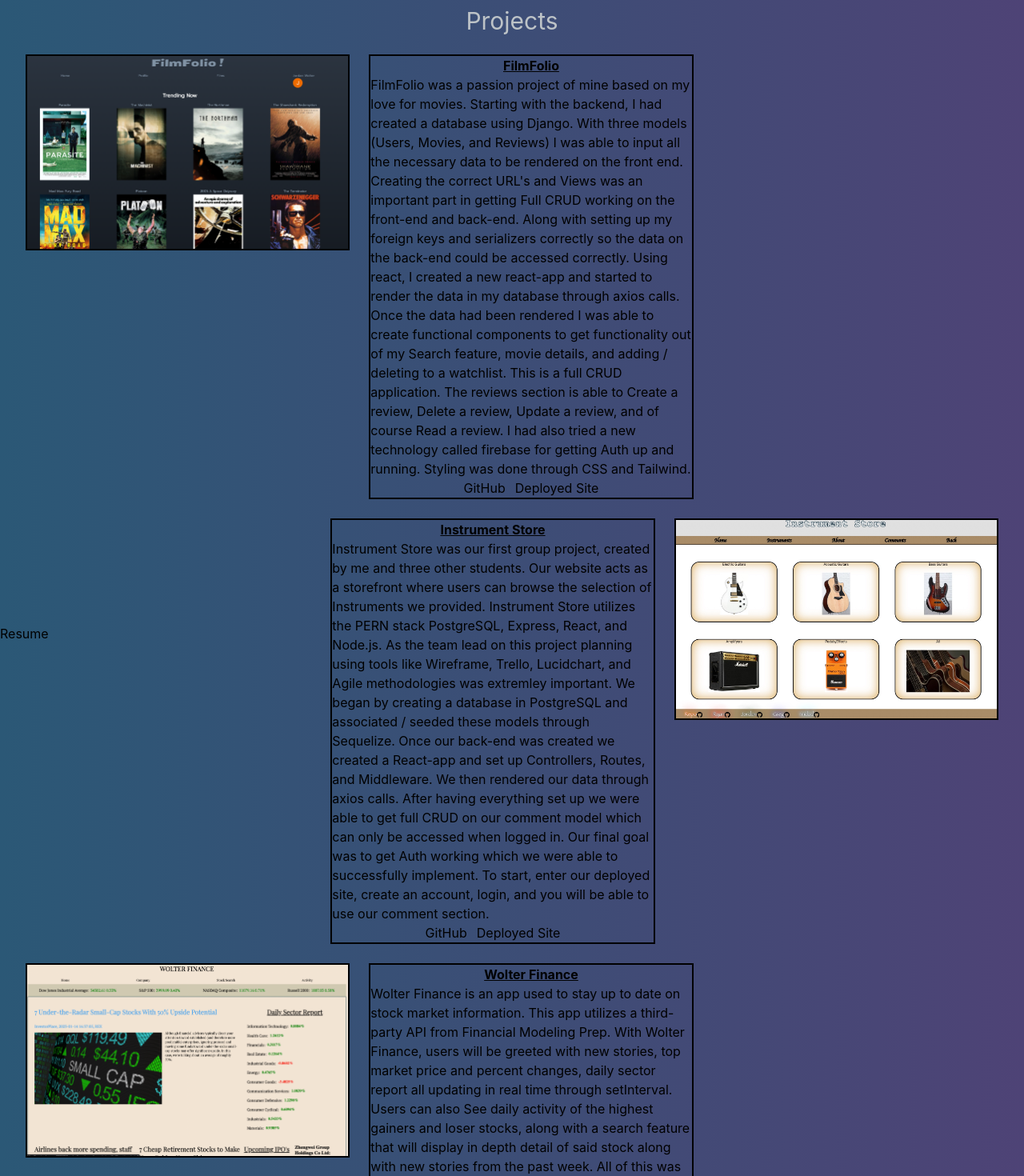
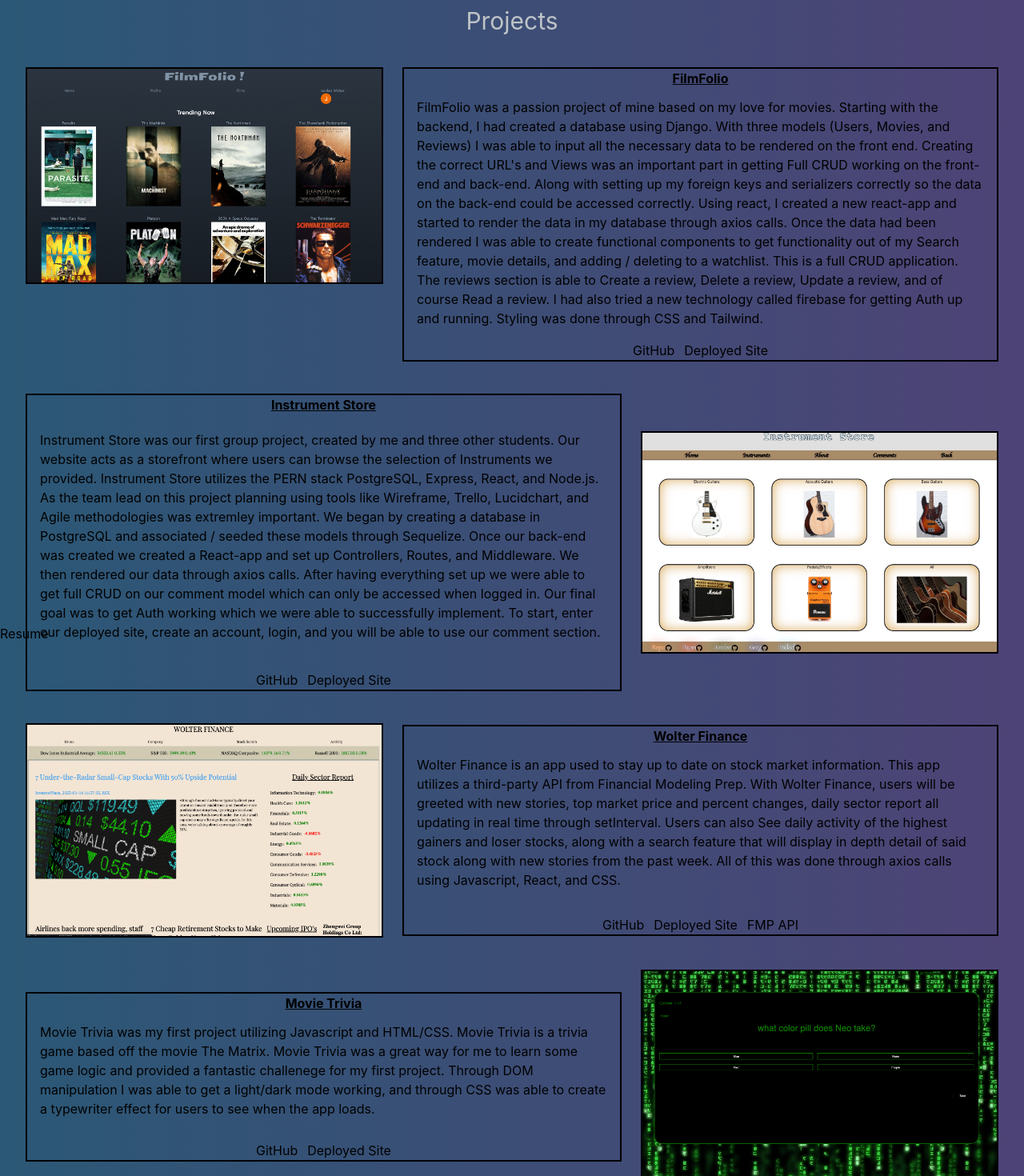
Before and after one commit to Jwolter23/my-portfolio, a React (Create React App) app in the folder portfolio-app/: page / in a window 1280 px wide. Shown: the part 860-2330 px from the top of the page at 80% size. Built offline with nearby package versions, Linux system fonts and the light colour scheme.

Commit message:
fixed the sizing and positiong of boxes in project section

```diff
--- a/portfolio-app/src/components/Home.jsx
+++ b/portfolio-app/src/components/Home.jsx
@@ -30,44 +30,46 @@
             <div className=' h-screen w-screen px-8 pt-7'>
                 <h1 ref={myRef} className=' text-silver flex justify-center text-3xl'>Projects</h1>
 
-                <div className='flex gap-6 mt-6'>
-                <div className='w-1/3 h-1/3  border-2  justify-center'>
+                <div className='flex gap-6 mt-10'>
+                <div className='w-2/5 h-2/3  border-2  justify-center'>
                     <img src={FilmFolio} className='w-full h-full'></img>
                 </div>
-                <div className='w-1/3 h-2/3 flex flex-col border-2 '>
+
+                <div className='w-2/3 h-2/3 flex flex-col border-2 items-center'>
                     <h1 className='flex justify-center underline font-bold  '>FilmFolio</h1>
-                    <h1 className='w-full h-1/3 flex  '>FilmFolio was a passion project of mine based on my love for movies. Starting with the backend, I had created a database using Django. With three models (Users, Movies, and Reviews) I was able to input all the necessary data to be rendered on the front end. Creating the correct URL's and Views was an important part in getting Full CRUD working on the front-end and back-end. Along with setting up my foreign keys and serializers correctly so the data on the back-end could be accessed correctly. Using react, I created a new react-app and started to render the data in my database through axios calls.  Once the data had been rendered I was able to create functional components to get functionality out of my Search feature, movie details, and adding / deleting to a watchlist.  This is a full CRUD application. The reviews section is able to Create a review, Delete a review, Update a review, and of course Read a review. I had also tried a new technology called firebase for getting Auth up and running. Styling was done through CSS and Tailwind.</h1>
-                    <div className='flex gap-3 justify-center'>
+                    <h1 className='w-full h-1/3 flex mt-3 px-4'>FilmFolio was a passion project of mine based on my love for movies. Starting with the backend, I had created a database using Django. With three models (Users, Movies, and Reviews) I was able to input all the necessary data to be rendered on the front end. Creating the correct URL's and Views was an important part in getting Full CRUD working on the front-end and back-end. Along with setting up my foreign keys and serializers correctly so the data on the back-end could be accessed correctly. Using react, I created a new react-app and started to render the data in my database through axios calls.  Once the data had been rendered I was able to create functional components to get functionality out of my Search feature, movie details, and adding / deleting to a watchlist.  This is a full CRUD application. The reviews section is able to Create a review, Delete a review, Update a review, and of course Read a review. I had also tried a new technology called firebase for getting Auth up and running. Styling was done through CSS and Tailwind.</h1>
+                    <div className='flex gap-3 justify-center mt-4'>
                     <a href="https://github.com/Jwolter23/FilmFolio" target="_blank">GitHub</a>
                         <h1>Deployed Site</h1>
                     </div>
                 </div>
 
+
                 </div>
 
-                <div className='flex gap-6 mt-6 justify-end'>
-                <div className='w-1/3 h-2/3 flex flex-col  border-2 '>
+                <div className='flex gap-6 mt-10 justify-end items-center'>
+                <div className='w-2/3 h-2/3 flex flex-col  border-2 '>
                 <h1 className='flex justify-center underline font-bold'>Instrument Store</h1>
-                    <h1 className='w-full h-1/3 flex '>Instrument Store was our first group project, created by me and three other students. Our website acts as a storefront where users can browse the selection of Instruments we provided. Instrument Store utilizes the PERN stack PostgreSQL, Express, React, and Node.js. As the team lead on this project planning using tools like Wireframe, Trello, Lucidchart, and Agile methodologies was extremley important. We began by creating a database in PostgreSQL and associated / seeded these models through Sequelize. Once our back-end was created we created a React-app and set up Controllers, Routes, and Middleware. We then rendered our data through axios calls. After having everything set up we were able to get full CRUD on our comment model which can only be accessed when logged in. Our final goal was to get Auth working which we were able to successfully implement. To start, enter our deployed site, create an account, login, and you will be able to use our comment section. </h1>
-                    <div className='flex gap-3 justify-center'>
+                    <h1 className='w-full h-1/3 flex mt-5 px-4'>Instrument Store was our first group project, created by me and three other students. Our website acts as a storefront where users can browse the selection of Instruments we provided. Instrument Store utilizes the PERN stack PostgreSQL, Express, React, and Node.js. As the team lead on this project planning using tools like Wireframe, Trello, Lucidchart, and Agile methodologies was extremley important. We began by creating a database in PostgreSQL and associated / seeded these models through Sequelize. Once our back-end was created we created a React-app and set up Controllers, Routes, and Middleware. We then rendered our data through axios calls. After having everything set up we were able to get full CRUD on our comment model which can only be accessed when logged in. Our final goal was to get Auth working which we were able to successfully implement. To start, enter our deployed site, create an account, login, and you will be able to use our comment section. </h1>
+                    <div className='flex gap-3 justify-center mt-9'>
                     <a href="https://github.com/Jwolter23/Instrument_Store" target="_blank">GitHub</a>
                         <h1>Deployed Site</h1>
                     </div>
                 </div>
-                <div className='w-1/3 h-1/3  border-2 flex justify-center'>
+                <div className='w-2/5 h-2/3  border-2 flex justify-center'>
                     <img src={Instrument} className='w-full h-full'></img>
                 </div>
                 </div>
 
 
-                <div className='flex gap-6 mt-6'>
-                <div className='w-1/3 h-1/3  border-2 flex justify-center'>
+                <div className='flex gap-6 mt-10 items-center'>
+                <div className='w-2/5 h-1/3  border-2 flex justify-center'>
                     <img src={WolterFinance} className='w-full h-full'></img>
                 </div>
-                <div className='w-1/3 h-2/3 flex flex-col border-2 '>
+                <div className='w-2/3 h-2/3 flex flex-col border-2 '>
                 <h1 className='flex justify-center underline font-bold'>Wolter Finance</h1>
-                    <h1 className='w-full h-1/3 flex '>Wolter Finance is an app used to stay up to date on stock market information. This app utilizes a third-party API from Financial Modeling Prep. With Wolter Finance, users will be greeted with new stories, top market price and percent changes, daily sector report all updating in real time through setInterval. Users can also See daily activity of the highest gainers and loser stocks, along with a search feature that will display in depth detail of said stock along with new stories from the past week. All of this was done through axios calls using Javascript, React, and CSS.</h1>
-                    <div className='flex gap-3 justify-center'>
+                    <h1 className='w-full h-1/3 flex mt-3 px-4 '>Wolter Finance is an app used to stay up to date on stock market information. This app utilizes a third-party API from Financial Modeling Prep. With Wolter Finance, users will be greeted with new stories, top market price and percent changes, daily sector report all updating in real time through setInterval. Users can also See daily activity of the highest gainers and loser stocks, along with a search feature that will display in depth detail of said stock along with new stories from the past week. All of this was done through axios calls using Javascript, React, and CSS.</h1>
+                    <div className='flex gap-3 justify-center mt-8'>
                     <a href="https://github.com/Jwolter23/Wolter-Finance" target="_blank">GitHub</a>
                     <a href="https://wolterfinance.netlify.app/" target="_blank">Deployed Site</a>
                     <a href="https://site.financialmodelingprep.com/" target="_blank">FMP API</a>
@@ -76,16 +78,16 @@
                 </div>
 
 
-                <div className='flex gap-6 mt-4 justify-end'>
-                <div className='w-1/3 h-2/3 flex flex-col border-2 '>
+                <div className='flex gap-6 mt-10 justify-end items-center'>
+                <div className='w-2/3 h-2/3 flex flex-col border-2 '>
                 <h1 className='flex justify-center underline font-bold'>Movie Trivia</h1>
-                    <h1 className='w-full h-1/3 flex'>Movie Trivia was my first project utilizing Javascript and HTML/CSS. Movie Trivia is a trivia game based off the movie The Matrix. Movie Trivia was a great way for me to learn some game logic and provided a fantastic challenege for my first project. Through DOM manipulation I was able to get a light/dark mode working, and through CSS was able to create a typewriter effect for users to see when the app loads.</h1>
-                    <div className='flex gap-3 justify-center'>
+                    <h1 className='w-full h-1/3 flex mt-3 px-4'>Movie Trivia was my first project utilizing Javascript and HTML/CSS. Movie Trivia is a trivia game based off the movie The Matrix. Movie Trivia was a great way for me to learn some game logic and provided a fantastic challenege for my first project. Through DOM manipulation I was able to get a light/dark mode working, and through CSS was able to create a typewriter effect for users to see when the app loads.</h1>
+                    <div className='flex gap-3 justify-center mt-7'>
                     <a href="https://github.com/Jwolter23/Movie_Trivia" target="_blank">GitHub</a>
                     <a href="https://matrix-trivia.surge.sh/" target="_blank">Deployed Site</a>
                     </div>
                 </div>
-                <div className='w-1/3 h-1/3  border-2 flex justify-center'>
+                <div className='w-2/5 h-1/3  border-2 flex justify-center'>
                     <img src={MatrixTrivia} className='w-full h-full'></img>
                 </div>
                 </div>
```
